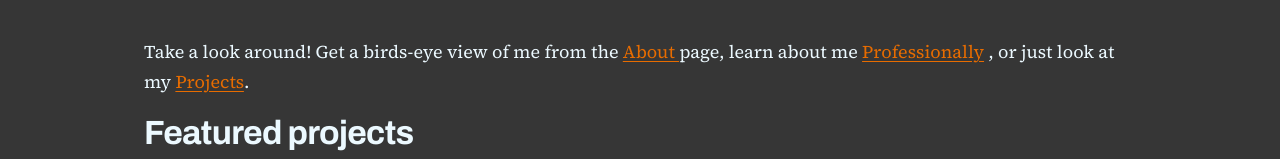
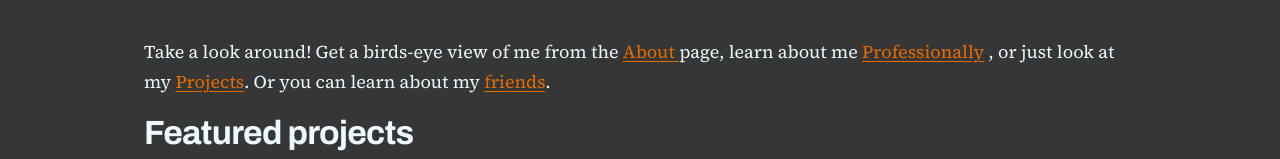
Before and after one commit to UndefeatedOrca/larsenprints1130-web.github.io, an Astro site: page / in a window 1280 px wide. Shown: the part 354-513 px from the top of the page. Built offline with nearby package versions, Linux system fonts and the light colour scheme; Astro itself is replaced by a stand-in of ours; no server answers.

Commit message:
actually findable fren

```diff
--- a/src/pages/index.astro
+++ b/src/pages/index.astro
@@ -22,7 +22,7 @@ const heading = pinned.length > 0 ? 'Featured projects' : 'Recent projects';
 <p>
  Take a look around! Get a birds-eye view of me from the <a href="/about" target="_blank" rel="noopener">About
  </a> page, learn about me <a href="/professional" target="_blank" rel="noopener">Professionally</a>
- , or just look at my <a href="/projects" target="_blank" rel="noopener">Projects</a>.
+ , or just look at my <a href="/projects" target="_blank" rel="noopener">Projects</a>. Or you can learn about my <a href="/friends" target="_blank" rel="noopener">friends</a>.
 </p>
 
   <h2 style="margin-top:0">{heading}</h2>
```
